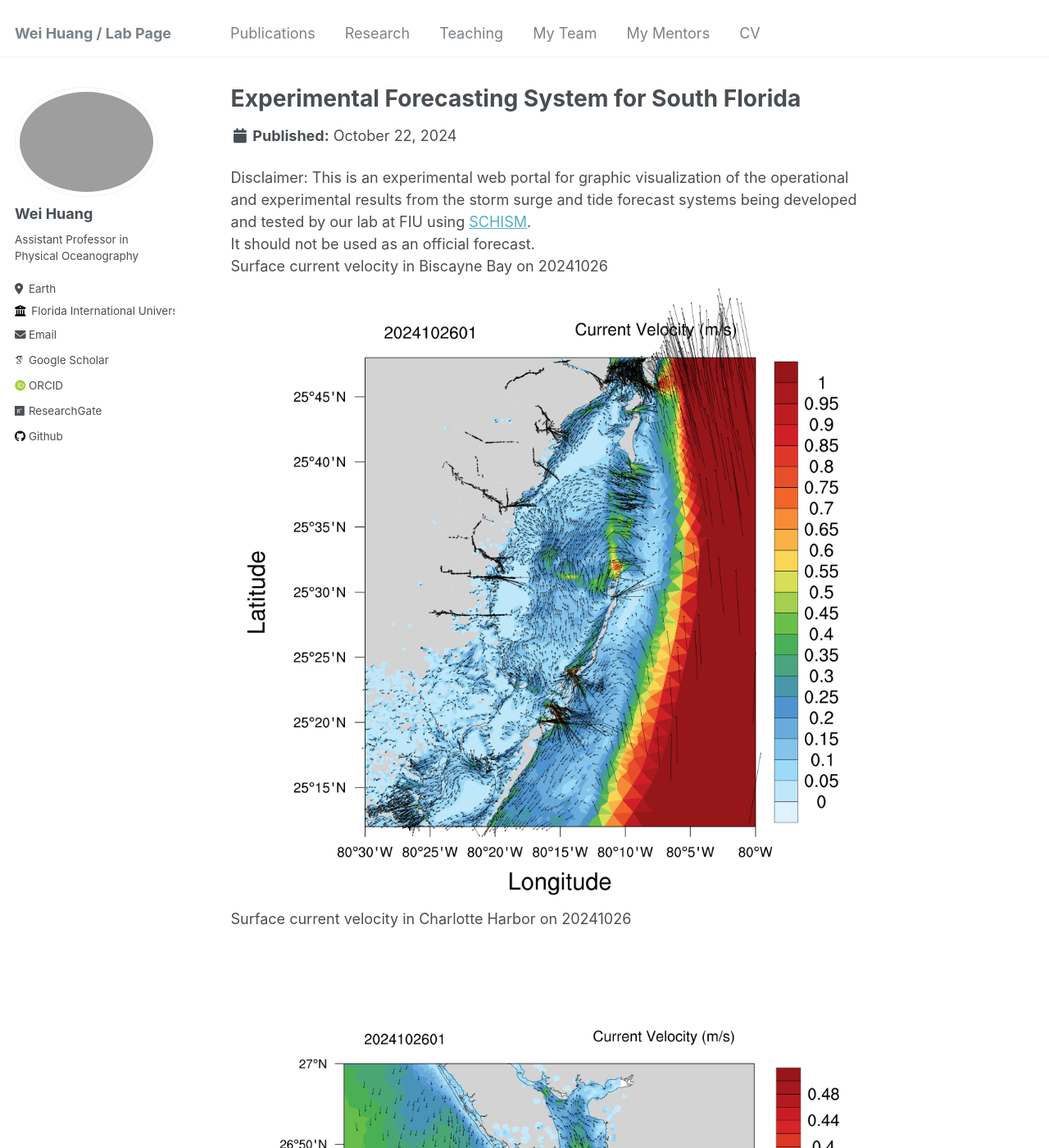
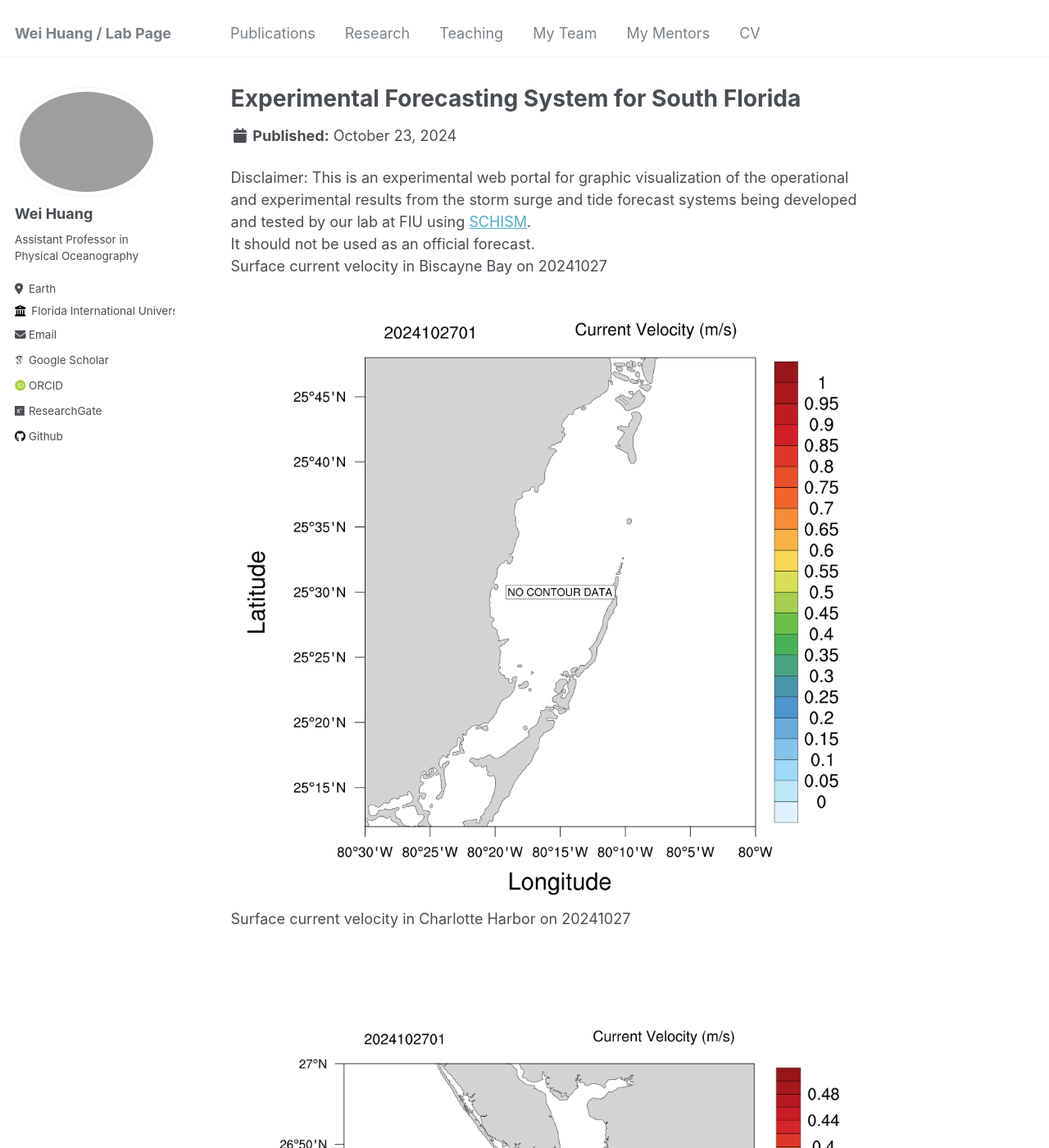
Before and after one commit to huang96169/huang96169.github.io, a Jekyll site: the page built from _research/research-1.md, in a window 1280 px wide and 1400 px high. Shown: the whole window at 82% size. Built offline with Jekyll 4.4.1, drawn with Linux system fonts in a browser that asks for light colours; some web fonts are replaced; some of the changed text lies outside the part shown.

Commit message:
replaced research_uv1.gif research_salt1.gif research_temp1.gif and replaced research_elev2.gif research_uv2.gif research_salt2.gif research_temp2.gif

```diff
--- a/_research/research-1.md
+++ b/_research/research-1.md
@@ -1,7 +1,7 @@
 ---
 title: "Experimental Forecasting System for South Florida"
-short: Surface current velocity of South Florida from 20241022 to 20241026
-date: 2024-10-22
+short: Surface current velocity of South Florida from 20241023 to 20241027
+date: 2024-10-23
 short1: "Disclaimer: This is an experimental web portal for graphic visualization of the operational and experimental results from the storm surge and tide forecast systems being developed and tested by our lab at FIU using [SCHISM](https://ccrm.vims.edu/schismweb/). It should not be used as an official forecast."
 excerpt: "<img src='/images/research_uv1.gif'>"
 collection: research
@@ -10,11 +10,11 @@ collection: research
 Disclaimer:
 This is an experimental web portal for graphic visualization of the operational and experimental results from the storm surge and tide forecast systems being developed and tested by our lab at FIU using [SCHISM](https://ccrm.vims.edu/schismweb/).<br/>
 It should not be used as an official forecast.<br/>
-Surface current velocity in Biscayne Bay on 20241026<br/>
+Surface current velocity in Biscayne Bay on 20241027<br/>
 <img src='/images/research_Bbay.png'>
-Surface current velocity in Charlotte Harbor on 20241026<br/>
+Surface current velocity in Charlotte Harbor on 20241027<br/>
 <img src='/images/research_Cbay.png'>
-Surface current velocity in Tampa Bay on 20241026<br/>
+Surface current velocity in Tampa Bay on 20241027<br/>
 <img src='/images/research_Tbay.png'>
 The map below showns observational stations used for validating the model's results, as well as the horizontal grid. <br/>
 The horizontal grid for SCHISM in simulating Biscayne Bay in South Florida, using flexible resolution resolving levees and canals (1-2 m), watershed rural and urban areas (30m-50m) and coastal ocean (500m-5km).<br/>
```
Also changed, not shown: _research/research-2.md (+6 -6 lines), images/research_Bbay.png, images/research_Cbay.png, images/research_Tbay.png, images/research_maxelev2.gif.
